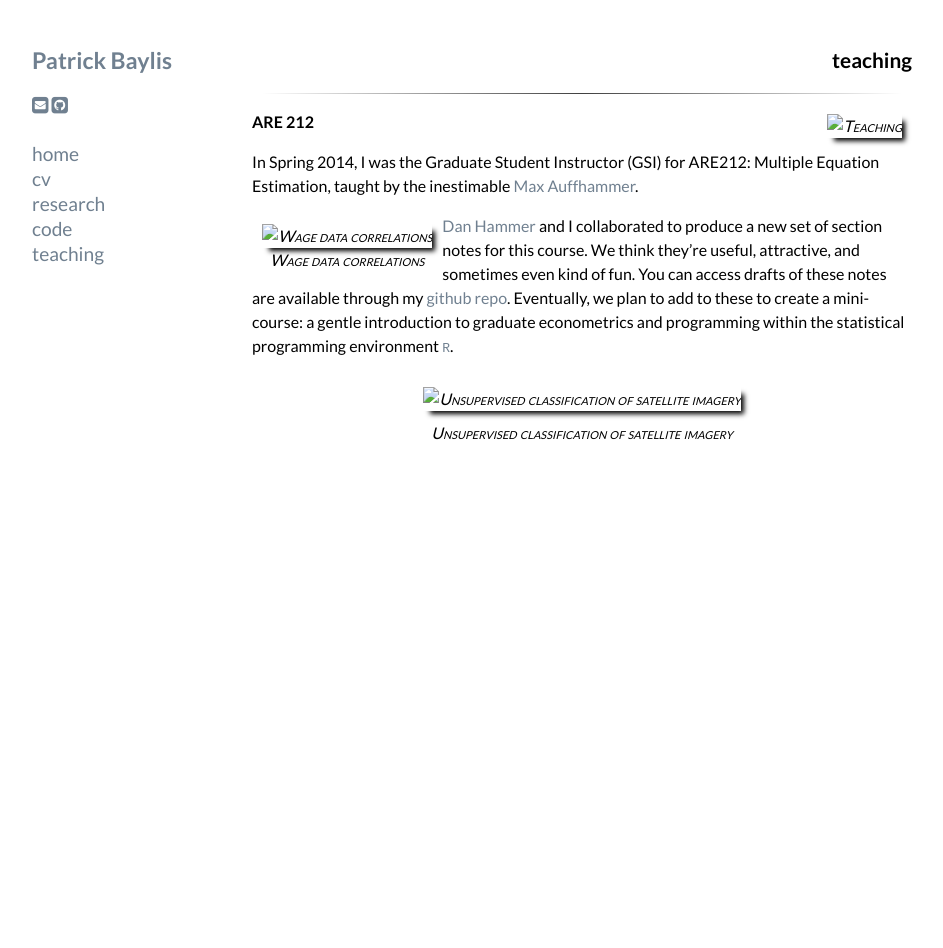
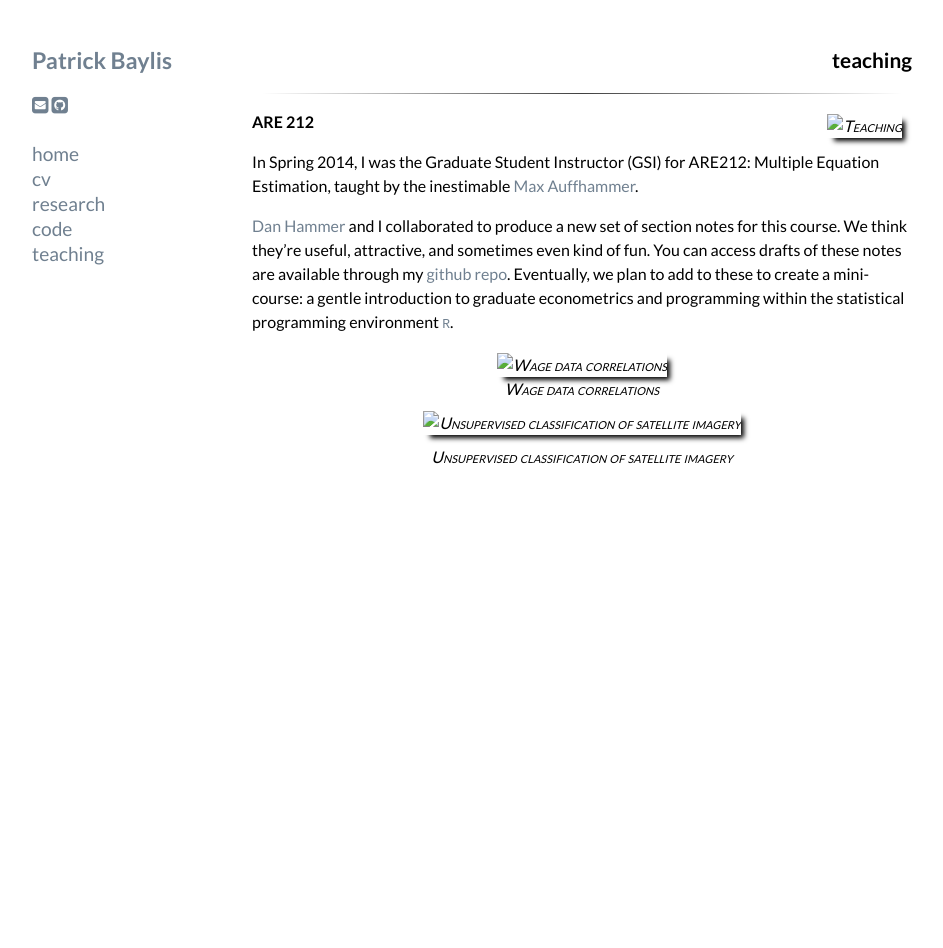
Before and after one commit to pbaylis/pbaylis.github.io, a Jekyll site: the page built from teaching.markdown, in a window 1280 px wide. Shown: the whole page, without its empty margins (168-1111 px from the left). Built offline with Jekyll 4.4.1, drawn with Linux system fonts in a browser that asks for light colours; nearby versions of some CDN libraries; Markdown is read by kramdown in place of the engine named in the settings.

Commit message:
figure unfloat

```diff
--- a/teaching.markdown
+++ b/teaching.markdown
@@ -14,12 +14,12 @@ title: Patrick Baylis | teaching
 
 In Spring 2014, I was the Graduate Student Instructor (GSI) for ARE212: Multiple Equation Estimation, taught by the inestimable [Max Auffhammer](http://are.berkeley.edu/~auffhammer/Maximilian_Auffhammer/Welcome.html).
 
-<figure style="float:left; margin:10px 10px 10px 10px;">
+[Dan Hammer](http://www.danham.me/r/) and I collaborated to produce a new set of section notes for this course. We think they're useful, attractive, and sometimes even kind of fun. You can access drafts of these notes are available through my [github repo](http://www.github.com/pbaylis/ARE212). Eventually, we plan to add to these to create a mini-course: a gentle introduction to graduate econometrics and programming within the statistical programming environment [`R`](http://www.r-project.org/).
+
+<figure>
 <img src="images/teaching/are212_2.png" title="Wage data correlations" width="240" class="shadow" />
   <figcaption>Wage data correlations</figcaption>
 </figure>
-
-[Dan Hammer](http://www.danham.me/r/) and I collaborated to produce a new set of section notes for this course. We think they're useful, attractive, and sometimes even kind of fun. You can access drafts of these notes are available through my [github repo](http://www.github.com/pbaylis/ARE212). Eventually, we plan to add to these to create a mini-course: a gentle introduction to graduate econometrics and programming within the statistical programming environment [`R`](http://www.r-project.org/).
 
 <figure>
   <img src="images/teaching/are212_1.png" title="Unsupervised classification of satellite imagery" width="240" class="shadow" style="margin:10px 10px 10px 10px;" />
```
